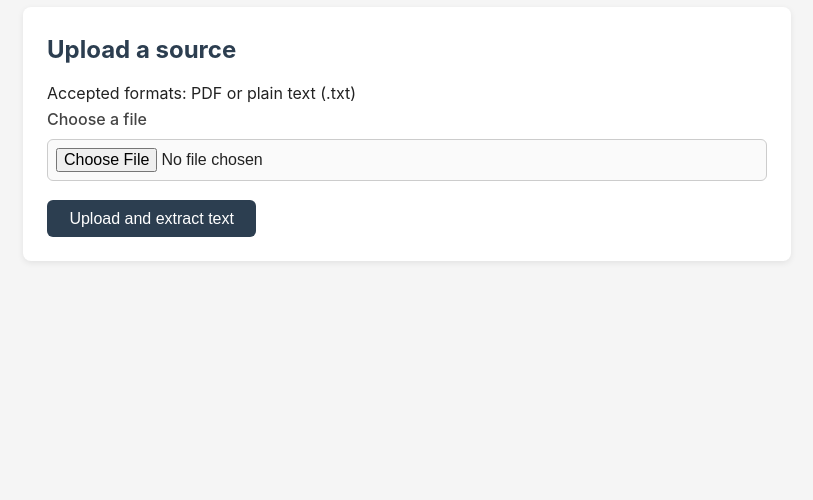
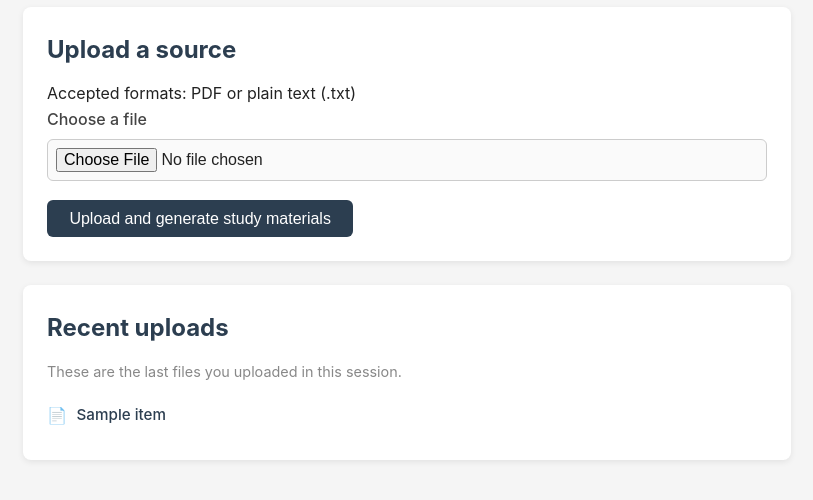
Before and after one commit to antthonyma/study-app, a Flask app: template templates/index.html in a window 1280 px wide. Shown: the part 134-634 px from the top of the page, without its empty margins (233-1046 px from the left). Run offline with Flask 3, Linux system fonts and the light colour scheme; the template is opened without the code that fills it: most values are stand-ins (such as "Sample title", 1, 10 or a date in 2020).

Commit message:
Added a loading screen, section navigation, and recent upload history

```diff
--- a/app.py
+++ b/app.py
@@ -1,24 +1,33 @@
-from flask import Flask, render_template, request, redirect, url_for
+from flask import Flask, render_template, request, redirect, url_for, session
 import os
 from werkzeug.utils import secure_filename
 from PyPDF2 import PdfReader
 from dotenv import load_dotenv
+from ai_helper import generate_notes, generate_flashcards, generate_quiz
 
-from ai_helper import generate_notes, generate_flashcards, generate_quiz
+import uuid
 
 load_dotenv()
 
 app = Flask(__name__)
+
+app.secret_key = os.urandom(24)
 
 app.config['MAX_CONTENT_LENGTH'] = 16 * 1024 * 1024
 
 UPLOAD_FOLDER = os.path.join(os.path.dirname(__file__), 'uploads')
 app.config['UPLOAD_FOLDER'] = UPLOAD_FOLDER
 
+TEMP_FOLDER = os.path.join(os.path.dirname(__file__), 'temp')
+
+os.makedirs(TEMP_FOLDER, exist_ok=True)
+
 ALLOWED_EXTENSIONS = {'txt', 'pdf'}
+
 
 def allowed_file(filename):
     return '.' in filename and filename.rsplit('.', 1)[1].lower() in ALLOWED_EXTENSIONS
+
 
 def extract_text(filepath):
     extension = filepath.rsplit('.', 1)[1].lower()
@@ -29,19 +38,20 @@ def extract_text(filepath):
 
     elif extension == 'pdf':
         text_parts = []
-
         with open(filepath, 'rb') as f:
             reader = PdfReader(f)
-
             for page in reader.pages:
                 text_parts.append(page.extract_text())
+        return "\n\n".join(text_parts)
 
-        return "\n\n".join(text_parts)
     return ""
+
 
 @app.route("/")
 def home():
-    return render_template("index.html")
+    history = session.get("history", [])
+    return render_template("index.html", history=history)
+
 
 @app.route("/upload", methods=["POST"])
 def upload():
@@ -51,23 +61,75 @@ def upload():
         return redirect(url_for("home"))
 
     if not allowed_file(file.filename):
-        return render_template("index.html", error="Only .txt and .pdf files are accepted.")
+        return render_template("index.html", error="Only .txt and .pdf files are accepted.", history=session.get("history", []))
 
     filename = secure_filename(file.filename)
     filepath = os.path.join(app.config['UPLOAD_FOLDER'], filename)
     file.save(filepath)
+
     extracted_text = extract_text(filepath)
 
     if not extracted_text.strip():
-        return render_template("index.html", error="Could not extract text from that file. Try a different one.")
+        return render_template("index.html", error="Could not extract text from that file. Try a different one.", history=session.get("history", []))
+
+    temp_id = str(uuid.uuid4())
+    temp_path = os.path.join(TEMP_FOLDER, f"{temp_id}.txt")
+
+    with open(temp_path, 'w', encoding='utf-8') as f:
+        f.write(extracted_text)
+
+    session['pending_temp_id'] = temp_id
+    session['pending_filename'] = filename
+
+    return redirect(url_for("loading"))
+
+
+@app.route("/loading")
+def loading():
+    if 'pending_temp_id' not in session:
+        return redirect(url_for("home"))
+
+    return render_template("loading.html")
+
+
+@app.route("/generate")
+def generate():
+    if 'pending_temp_id' not in session:
+        return redirect(url_for("home"))
+
+    temp_id = session.pop('pending_temp_id')
+    filename = session.pop('pending_filename')
+
+    temp_path = os.path.join(TEMP_FOLDER, f"{temp_id}.txt")
+
+    if not os.path.exists(temp_path):
+        return redirect(url_for("home"))
+
+    with open(temp_path, 'r', encoding='utf-8') as f:
+        extracted_text = f.read()
+
+    os.remove(temp_path)
 
     notes = generate_notes(extracted_text)
-
     flashcards = generate_flashcards(extracted_text)
-
     quiz = generate_quiz(extracted_text)
 
-    return render_template("results.html", filename=filename, text=extracted_text, notes=notes, flashcards=flashcards, quiz=quiz)
+    history = session.get("history", [])
+
+    if not history or history[0] != filename:
+        history.insert(0, filename)
+        history = history[:5]
+        session['history'] = history
+
+    return render_template(
+        "results.html",
+        filename=filename,
+        text=extracted_text,
+        notes=notes,
+        flashcards=flashcards,
+        quiz=quiz
+    )
+
 
 if __name__ == "__main__":
     app.run(debug=True)
--- a/static/css/style.css
+++ b/static/css/style.css
@@ -385,3 +385,124 @@ input[type="file"] {
   border-color: #e53935;
   background-color: #fef0f0;
 }
+
+
+.loading-card {
+  text-align: center;
+  padding: 3rem 2rem;
+}
+
+.spinner {
+  width: 48px;
+  height: 48px;
+  border: 4px solid #e0e0e0;
+  border-top-color: #2c3e50;
+  border-radius: 50%;
+  margin: 0 auto 1.5rem;
+  animation: spin 0.9s linear infinite;
+}
+
+@keyframes spin {
+  to {
+    transform: rotate(360deg);
+  }
+}
+
+.loading-message {
+  font-size: 1.05rem;
+  color: #2c3e50;
+  font-weight: 500;
+  margin: 0.75rem 0;
+  transition: opacity 0.3s;
+}
+
+.progress-bar-track {
+  width: 100%;
+  max-width: 400px;
+  height: 6px;
+  background-color: #e0e0e0;
+  border-radius: 3px;
+  margin: 1rem auto;
+  overflow: hidden;
+}
+
+.progress-bar-fill {
+  height: 100%;
+  width: 0%;
+  background-color: #2c3e50;
+  border-radius: 3px;
+  transition: width 0.5s ease;
+}
+
+.loading-subtext {
+  font-size: 0.85rem;
+  color: #aaa;
+  margin-top: 0.5rem;
+}
+
+.section-nav {
+  background-color: white;
+  border-bottom: 1px solid #e0e0e0;
+  display: flex;
+  gap: 0;
+  position: sticky;
+  top: 0;
+  z-index: 100;
+  padding: 0 1rem;
+  max-width: 100%;
+}
+
+.nav-link {
+  padding: 0.75rem 1.25rem;
+  text-decoration: none;
+  color: #555;
+  font-size: 0.9rem;
+  font-weight: 500;
+  border-bottom: 2px solid transparent;
+  transition: color 0.15s, border-color 0.15s;
+}
+
+.nav-link:hover {
+  color: #2c3e50;
+  border-bottom-color: #ccc;
+}
+
+.nav-link.active {
+  color: #2c3e50;
+  border-bottom-color: #2c3e50;
+}
+
+.history-hint {
+  color: #888;
+  font-size: 0.9rem;
+  margin-bottom: 0.75rem;
+}
+
+.history-list {
+  list-style: none;
+  padding: 0;
+  margin: 0;
+}
+
+.history-item {
+  display: flex;
+  align-items: center;
+  gap: 0.6rem;
+  padding: 0.5rem 0;
+  border-bottom: 1px solid #f0f0f0;
+  font-size: 0.95rem;
+  color: #444;
+}
+
+.history-item:last-child {
+  border-bottom: none;
+}
+
+.history-icon {
+  font-size: 1rem;
+}
+
+.history-filename {
+  color: #2c3e50;
+  font-weight: 500;
+}
--- a/templates/index.html
+++ b/templates/index.html
@@ -1,6 +1,6 @@
 <!DOCTYPE html>
+<html lang="en">
 
-<html lang="en">
     <head>
     <meta charset="UTF-8">
     <meta name="viewport" content="width=device-width, initial-scale=1.0">
@@ -27,7 +27,7 @@
             <input type="file" id="source_file" name="source_file" accept=".pdf,.txt" required>
             </div>
 
-                    <button type="submit" class="btn">Upload and extract text</button>
+            <button type="submit" class="btn">Upload and generate study materials</button>
 
         </form>
 
@@ -36,6 +36,22 @@
         {% endif %}
 
         </div>
+
+        {% if history %}
+        <div class="card">
+        <h2>Recent uploads</h2>
+        <p class="history-hint">These are the last files you uploaded in this session.</p>
+        <ul class="history-list">
+            {% for item in history %}
+            <li class="history-item">
+            <span class="history-icon">📄</span>
+            <span class="history-filename">{{ item }}</span>
+            </li>
+            {% endfor %}
+        </ul>
+        </div>
+        {% endif %}
+
     </main>
 
     <script src="{{ url_for('static', filename='js/main.js') }}"></script>
```
Also changed, not shown: static/js/main.js (+41 -0 lines), templates/loading.html (added, +64 -0 lines), templates/results.html (+16 -38 lines), 2 other files. Lines whose indentation alone changed are shown as unchanged.
